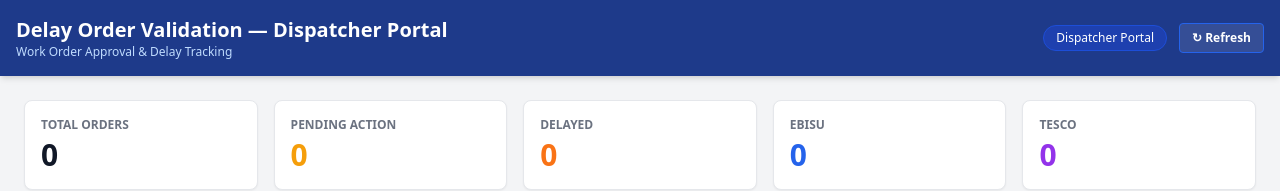
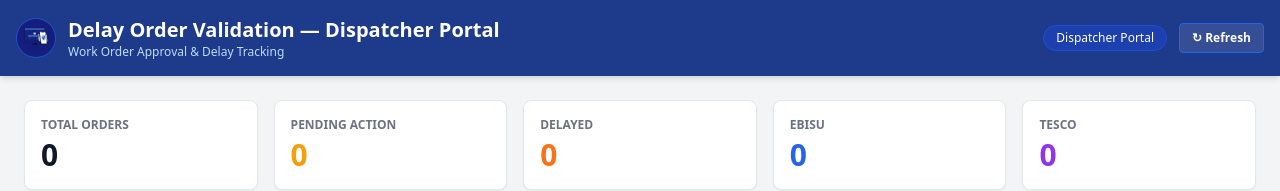
Before and after one commit to jedebisu/delay-order-validation, a plain HTML site: page web/index.html in a window 1280 px wide. Shown: the top 191 px of the page. Drawn offline with nearby package versions, Linux system fonts and the light colour scheme; no server answers.

Commit message:
Add app icon as dashboard favicon and header logo

```diff
--- a/web/index.html
+++ b/web/index.html
@@ -3,6 +3,7 @@
 <head>
   <meta charset="UTF-8">
   <meta name="viewport" content="width=device-width, initial-scale=1.0">
+  <link rel="icon" type="image/png" href="/web/favicon.png">
   <title>Delay Order Validation - Dispatcher Dashboard</title>
   <script src="https://cdn.tailwindcss.com"></script>
 </head>
@@ -11,9 +12,12 @@
     <!-- Header -->
     <header class="bg-blue-900 text-white p-4 shadow-md">
       <div class="max-w-7xl mx-auto flex justify-between items-center">
-        <div>
-          <h1 class="text-xl font-bold">Delay Order Validation — Dispatcher Portal</h1>
-          <p class="text-xs text-blue-200">Work Order Approval &amp; Delay Tracking</p>
+        <div class="flex items-center space-x-3">
+          <img src="/web/favicon.png" alt="Delay Order Validation" class="w-10 h-10 rounded-full bg-white/10 border border-blue-700">
+          <div>
+            <h1 class="text-xl font-bold">Delay Order Validation — Dispatcher Portal</h1>
+            <p class="text-xs text-blue-200">Work Order Approval &amp; Delay Tracking</p>
+          </div>
         </div>
         <div class="flex items-center space-x-3">
           <span class="bg-blue-800 text-xs px-3 py-1 rounded-full border border-blue-700">Dispatcher Portal</span>
```
Also changed, not shown: web/favicon.png (added).
